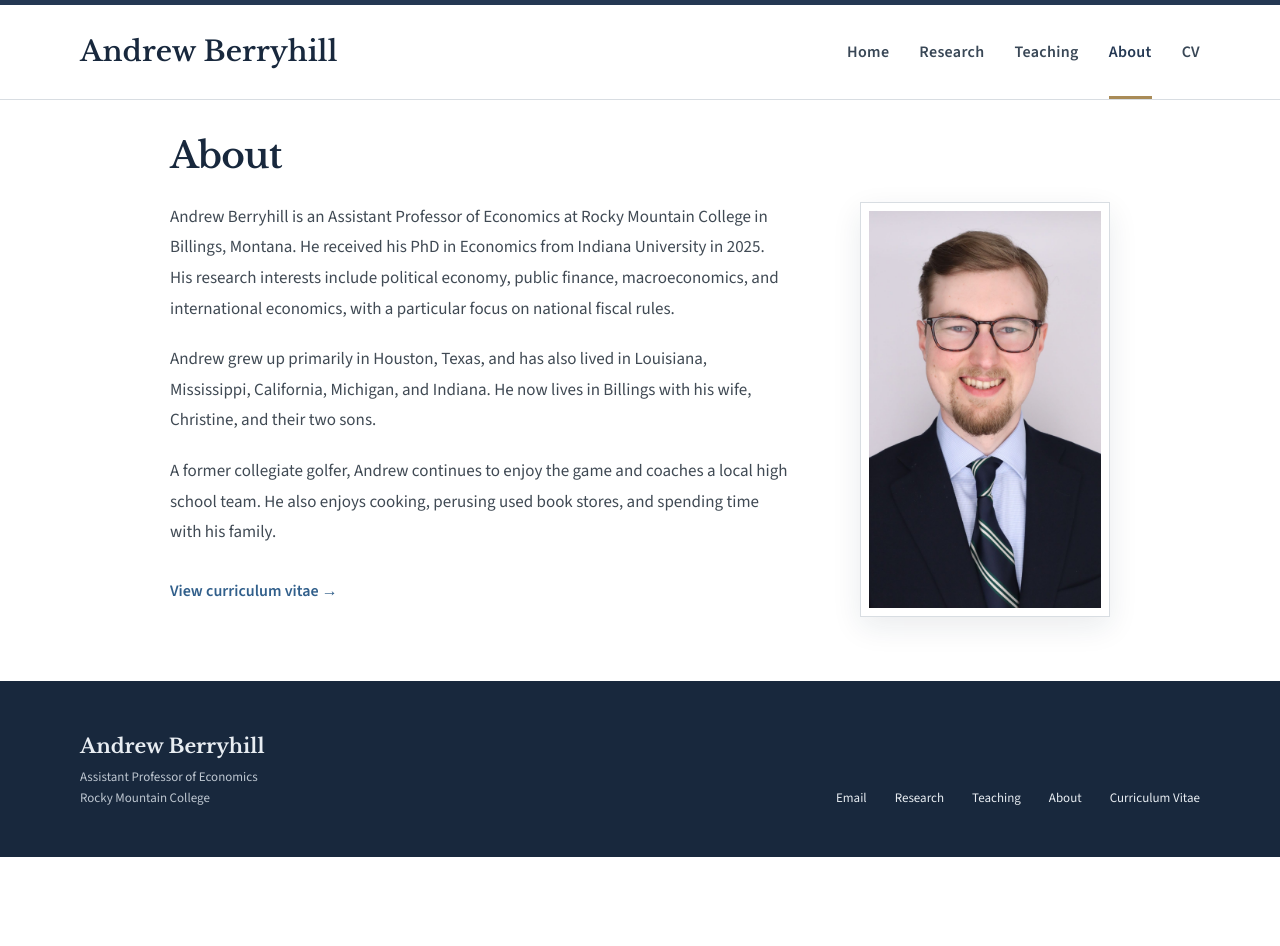
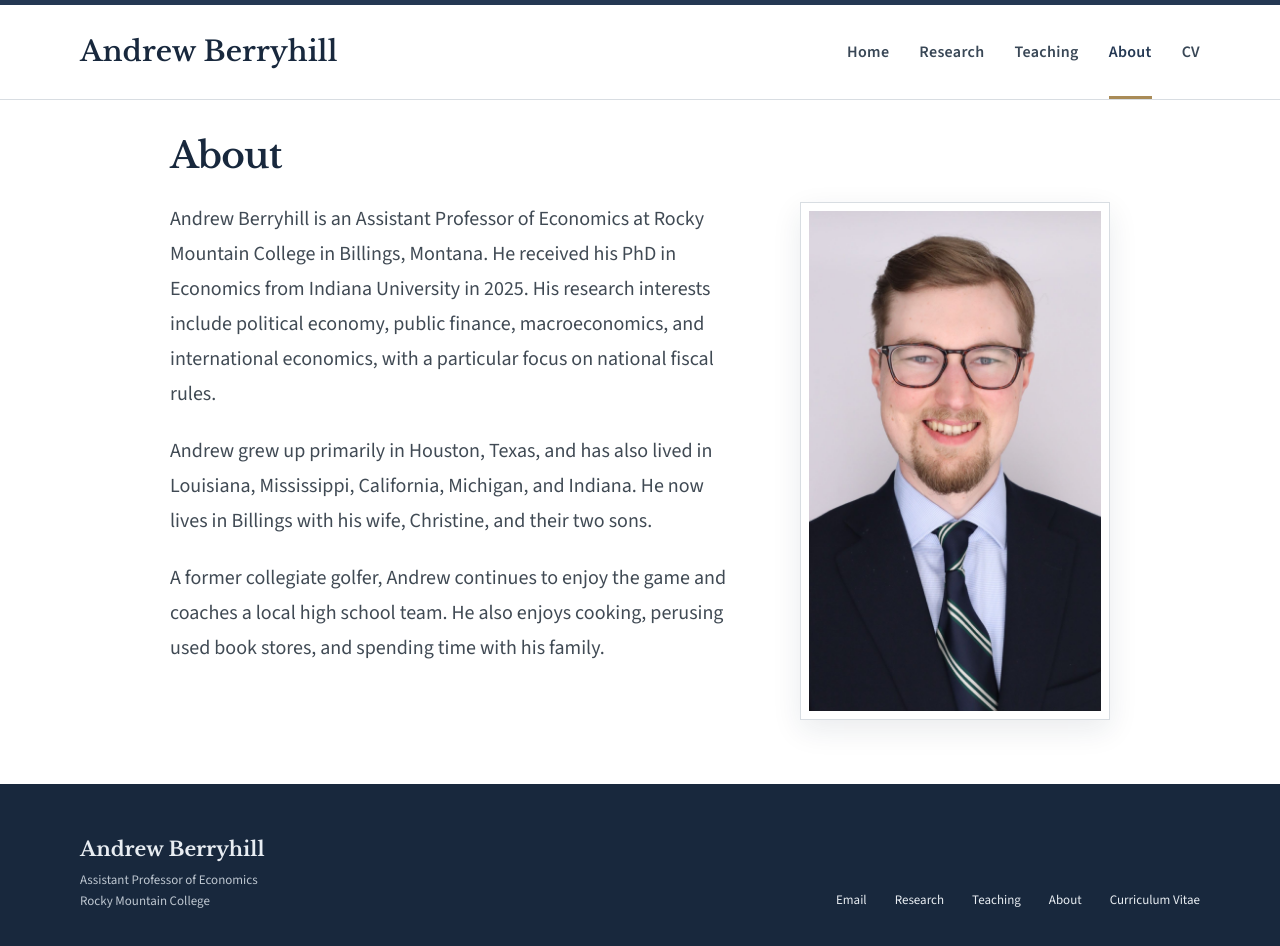
Before and after one commit to andrewberryhill/andrewberryhill.github.io, a Next.js app: page /short-bio in a window 1280 px wide. Shown: the top 946 px of the page. Before the commit the page ends 857 px from the top, so only its background shows below. Built offline with nearby package versions, Linux system fonts and the light colour scheme.

Commit message:
Enlarge about content and homepage buttons

```diff
--- a/app/globals.css
+++ b/app/globals.css
@@ -132,7 +132,7 @@ a:hover { text-decoration: underline; text-underline-offset: 3px; }
 .welcome-copy > p:not(.contact-line) { max-width: 700px; margin: 0 0 13px; color: #3f474f; font-size: 21px; line-height: 1.6; }
 .welcome-copy > p.research-lead { color: var(--navy-dark); font-family: inherit; font-size: 21px; line-height: 1.6; }
 .welcome-actions { display: grid; grid-template-columns: repeat(2, minmax(145px, 1fr)); gap: 9px; max-width: 440px; margin-top: 20px; }
-.welcome-actions a { display: flex; align-items: center; justify-content: center; min-height: 44px; padding: 8px 15px; background: var(--navy); color: #fff; font-size: 14px; font-weight: 600; text-align: center; }
+.welcome-actions a { display: flex; align-items: center; justify-content: center; min-height: 48px; padding: 9px 16px; background: var(--navy); color: #fff; font-size: 17px; font-weight: 600; text-align: center; }
 .welcome-actions a:hover { background: var(--navy-dark); text-decoration: none; }
 .contact-line { margin: 13px 0 0; color: var(--ink); font-size: 19px; }
 .contact-line a { font-weight: 600; }
@@ -155,9 +155,8 @@ a:hover { text-decoration: underline; text-underline-offset: 3px; }
 
 .bio-page { min-height: 0; padding-top: 36px; padding-bottom: 64px; }
 .bio-page .page-heading { margin-bottom: 26px; }
-.bio-layout { display: grid; grid-template-columns: 1fr 250px; gap: 70px; align-items: start; }
-.bio-copy p { margin: 0 0 20px; color: #404a54; font-size: 17px; line-height: 1.8; }
-.bio-cv-link { display: inline-block; margin-top: 10px; font-weight: 600; }
+.bio-layout { display: grid; grid-template-columns: 1fr 310px; gap: 58px; align-items: start; }
+.bio-copy p { margin: 0 0 22px; color: #404a54; font-size: 20px; line-height: 1.75; }
 .bio-portrait { padding: 8px; border: 1px solid var(--line); box-shadow: 0 10px 28px rgba(24, 40, 61, .09); }
 .bio-portrait img { display: block; width: 100%; height: auto; }
 
@@ -229,7 +228,7 @@ footer { padding: 48px 0; background: var(--navy-dark); color: #e8edf2; }
   .inner-page { padding: 58px 0 78px; }
   .bio-page { padding: 36px 0 58px; }
   .bio-layout { grid-template-columns: 1fr; gap: 42px; }
-  .bio-portrait { width: min(100%, 280px); }
+  .bio-portrait { width: min(100%, 340px); }
   .compact-page .page-heading { grid-template-columns: 1fr; gap: 10px; }
   .footer-inner { align-items: flex-start; flex-direction: column; }
   .footer-links { flex-direction: column; gap: 10px; }
--- a/app/short-bio/page.tsx
+++ b/app/short-bio/page.tsx
@@ -27,9 +27,6 @@ export default function ShortBioPage() {
             <p>
               A former collegiate golfer, Andrew continues to enjoy the game and coaches a local high school team. He also enjoys cooking, perusing used book stores, and spending time with his family.
             </p>
-            <a className="bio-cv-link" href={sitePath("/andrew-berryhill-cv.pdf")} target="_blank" rel="noreferrer">
-              View curriculum vitae <span aria-hidden="true">&rarr;</span>
-            </a>
           </div>
           <div className="bio-portrait">
             <img src={sitePath("/andrew-berryhill.jpg")} alt="Andrew Berryhill" width="1280" height="2048" />
```
